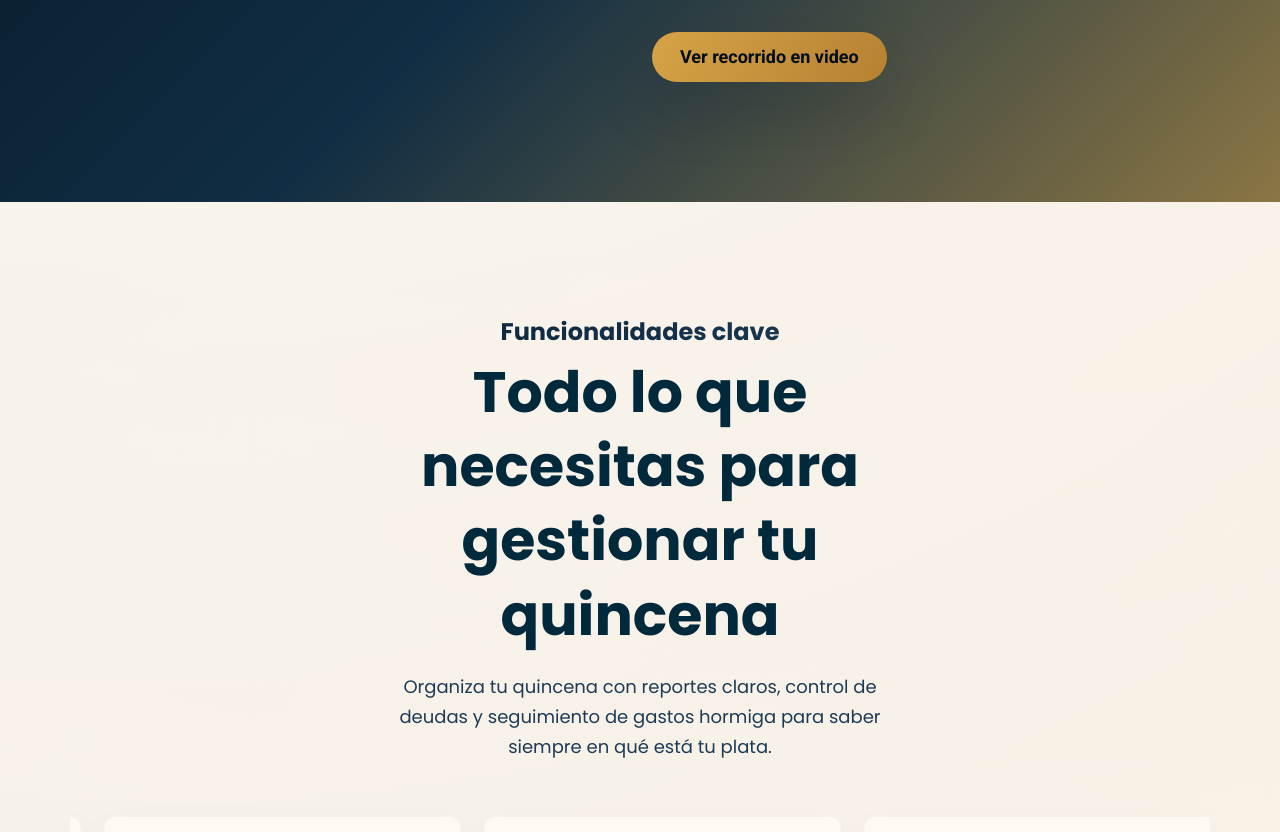
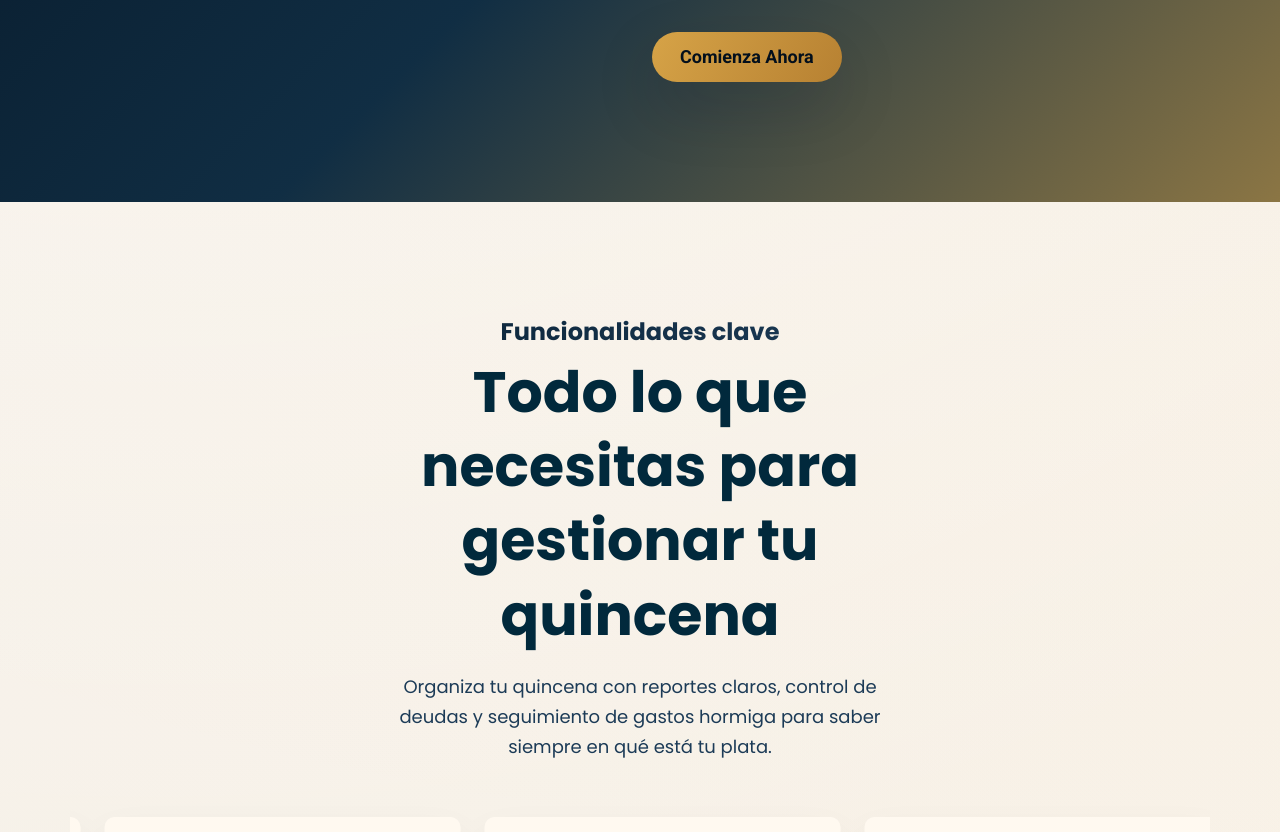
Before and after one commit to giocasti2115/aurea-landing, a plain HTML site: page aurea/index.html in a window 1280 px wide. Shown: the part 2541-3373 px from the top of the page. Drawn offline with Linux system fonts and the light colour scheme.

Commit message:
Update 'Comienza Ahora' links to new URL
Implementación Url plataforma

```diff
--- a/aurea/index.html
+++ b/aurea/index.html
@@ -64,7 +64,7 @@ document.addEventListener('keydown', function (e) {
                 </a>
                 <div class="navbar-out order-2 order-md-3">
                     <div class="nav-group-btn">
-                        <a href="https://demo.aureafinanzas.app/cloud" class="button d-none d-sm-block" target="_blank" rel="noreferrer">Comienza Ahora</a>
+                        <a href="https://app.aureafinanzas.com" class="button d-none d-sm-block" target="_blank" rel="noreferrer">Comienza Ahora</a>
                     </div>
                     <button class="navbar-toggler" type="button" data-bs-toggle="collapse" data-bs-target="#primaryNav"
                         aria-controls="primaryNav" aria-expanded="false" aria-label="Toggle Primary Nav">
@@ -92,7 +92,7 @@ document.addEventListener('keydown', function (e) {
                             <a class="nav-link" href="#feedback">Feedback</a>
                         </li>
                         <li class="nav-item d-block d-sm-none">
-                            <a href="https://demo.aureafinanzas.app/cloud" class="button button--last" target="_blank" rel="noreferrer">Comienza Ahora</a>
+                            <a href="https://app.aureafinanzas.com" class="button button--last" target="_blank" rel="noreferrer">Comienza Ahora</a>
                         </li>
                     </ul>
                 </div>
@@ -110,7 +110,7 @@ document.addEventListener('keydown', function (e) {
                         <h3 class="text-bg">Haz de cada quincena tu mejor inversión.</h3>
                         <p class="primary-text">Plataforma web para organizar ingresos, gastos, deudas y patrimonio por quincena, con métricas en tiempo real y proyecciones claras.</p>
                         <div class="cta-btn">
-                            <a href="https://demo.aureafinanzas.app/download" class="button button--primary" target="_blank" rel="noreferrer">Comienza Ahora</a>
+                            <a href="https://app.aureafinanzas.com" class="button button--primary" target="_blank" rel="noreferrer">Comienza Ahora</a>
                         </div>
                     </div>
                 </div>
@@ -139,7 +139,7 @@ document.addEventListener('keydown', function (e) {
                             <li>Controla tus deudas con tabla de amortización y proyecciones de pago.</li>
                         </ul>
                         <div class="cta-btn">
-                            <a href="https://demo.aureafinanzas.app/download" class="button button--primary" target="_blank" rel="noreferrer">Comienza Ahora</a>
+                            <a href="https://app.aureafinanzas.com" class="button button--primary" target="_blank" rel="noreferrer">Comienza Ahora</a>
                         </div>
                     </div>
                 </div>
@@ -174,7 +174,7 @@ document.addEventListener('keydown', function (e) {
 							En pocos minutos puedes registrar tu información básica y ver un resumen entendible de tu situación actual.
 						</p>
                         <div class="cta-btn">
-                            <a href="#manual" class="button button--primary">Ver recorrido en video</a>
+                            <a href="https://app.aureafinanzas.com" class="button button--primary" target="_blank" rel="noreferrer">Comienza Ahora</a>
                         </div>
                     </div>
                 </div>
@@ -341,7 +341,7 @@ document.addEventListener('keydown', function (e) {
                             </div>
                         </div>
                         <div class="cta-btn">
-                            <a href="https://demo.aureafinanzas.app/cloud" class="button" target="_blank" rel="noreferrer">Comienza Ahora</a>
+                            <a href="https://app.aureafinanzas.com" class="button" target="_blank" rel="noreferrer">Comienza Ahora</a>
                         </div>
                     </div>
                 </div>
```
